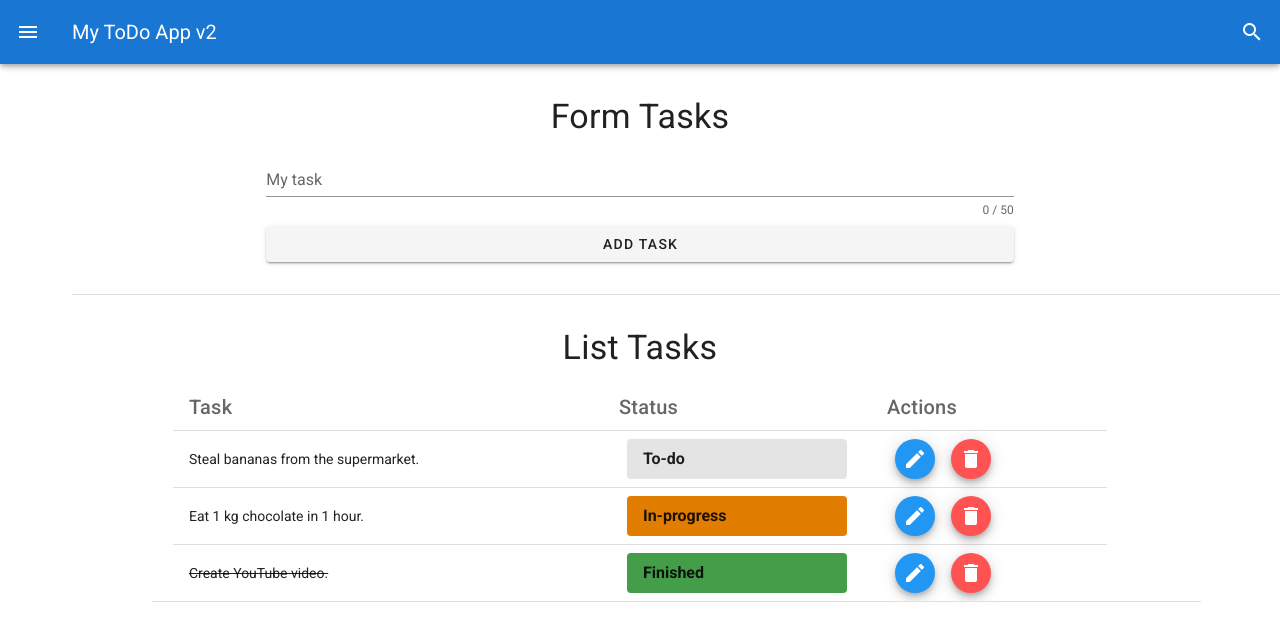
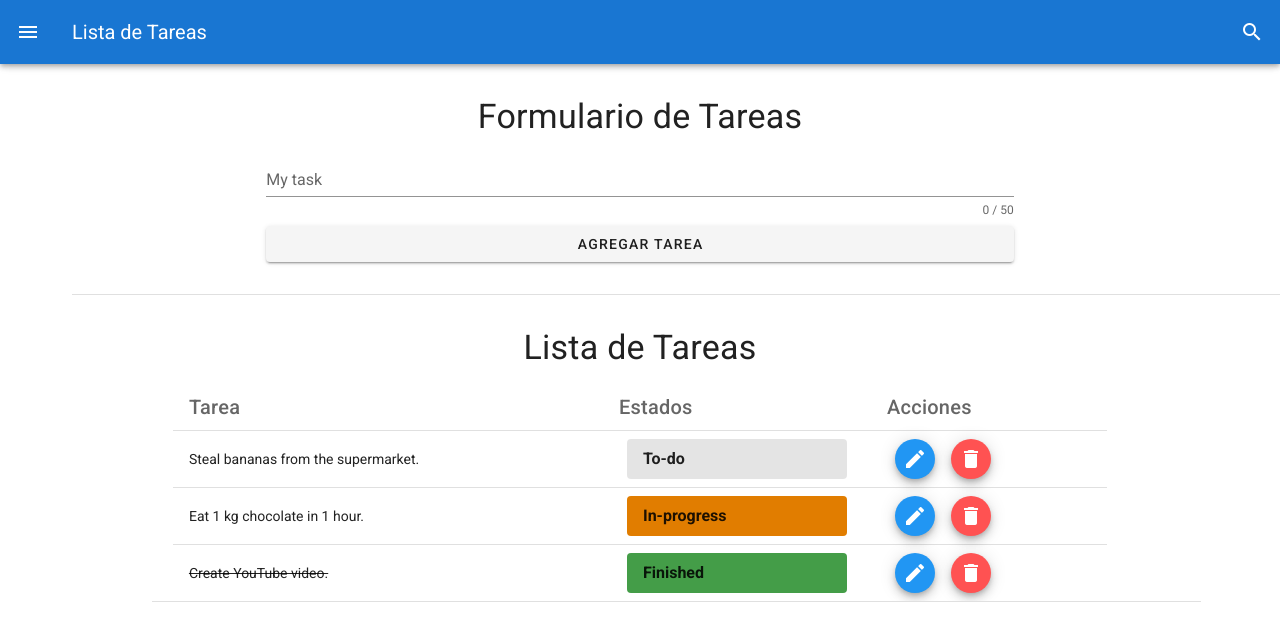
Before and after one commit to Devpaz/todolist-vue, a Vue app: page / in a window 1280 px wide. Shown: the top 640 px of the page. Built offline with nearby package versions, Linux system fonts and the light colour scheme.

Commit message:
add i18n template"

```diff
--- a/package.json
+++ b/package.json
@@ -9,7 +9,9 @@
   "dependencies": {
     "core-js": "^3.8.3",
     "vue": "^2.6.14",
-    "vuetify": "^2.6.0"
+    "vue-i18n": "8",
+    "vuetify": "^2.6.0",
+    "yarn": "^1.22.19"
   },
   "devDependencies": {
     "@vue/cli-plugin-babel": "~5.0.0",
--- a/src/App.vue
+++ b/src/App.vue
@@ -7,7 +7,7 @@
     </v-navigation-drawer>
       <v-app-bar app color="primary" dark>
         <v-app-bar-nav-icon @click="drawer = !drawer"></v-app-bar-nav-icon>
-        <v-toolbar-title>My ToDo App v2</v-toolbar-title>
+        <v-toolbar-title>{{ $vuetify.lang.t('$vuetify.todoApp.title') }}</v-toolbar-title>
         <v-spacer></v-spacer>
         <v-btn icon>
           <v-icon>mdi-magnify</v-icon>
--- a/src/components/TodoApp.vue
+++ b/src/components/TodoApp.vue
@@ -3,7 +3,7 @@
     <v-container class="pa-md-8 mx-lg-auto">
       <v-row no-gutters align="center" justify="center">
         <v-col cols="12" sm="8">
-          <p class="text-h6 text-md-h5 text-lg-h4 text-center">Form Tasks</p>
+          <p class="text-h6 text-md-h5 text-lg-h4 text-center">{{ $vuetify.lang.t('$vuetify.todoApp.formTask') }}</p>
           <v-form
             @submit.prevent
             ref="form"
@@ -15,23 +15,23 @@
               :counter="50"
               label="My task"
             ></v-text-field>
-            <v-btn type="submit" block class="mt-2" @click="submitTask">Add Task</v-btn>
+            <v-btn type="submit" block class="mt-2" @click="submitTask">{{ $vuetify.lang.t('$vuetify.todoApp.addTask') }}</v-btn>
           </v-form>
         </v-col>
       </v-row>
     </v-container>
     <v-divider inset></v-divider>
     <v-container class="pa-md-8 mx-lg-auto">
-       <v-row no-gutters align="center" justify="center">
+      <v-row no-gutters align="center" justify="center">
         <v-col cols="12" sm="10">
-          <p class="text-h6 text-md-h5 text-lg-h4 text-center">List Tasks</p>
+          <p class="text-h6 text-md-h5 text-lg-h4 text-center">{{ $vuetify.lang.t('$vuetify.todoApp.listTasks') }}</p>
           <v-simple-table>
             <template v-slot:default>
               <thead>
                 <tr>
-                  <th class="text-4 text-md-h3 text-lg-h6">Task</th>
-                  <th class="text-4 text-md-h3 text-lg-h6">Status</th>
-                  <th class="text-4 text-md-h3 text-lg-h6">Actions</th>
+                  <th class="text-4 text-md-h3 text-lg-h6">{{ $vuetify.lang.t('$vuetify.todoApp.task') }}</th>
+                  <th class="text-4 text-md-h3 text-lg-h6">{{ $vuetify.lang.t('$vuetify.todoApp.status') }}</th>
+                  <th class="text-4 text-md-h3 text-lg-h6">{{ $vuetify.lang.t('$vuetify.todoApp.actions') }}</th>
                 </tr>
               </thead>
               <tbody>
@@ -96,7 +96,7 @@
 
 <script>
 export default {
-  name: "HelloWorld",
+  name: "TodoApp",
   props: {
     msg: String,
   },
--- a/src/plugins/vuetify.js
+++ b/src/plugins/vuetify.js
@@ -1,7 +1,56 @@
 import Vue from 'vue';
 import Vuetify from 'vuetify/lib/framework';
+import VueI18n from 'vue-i18n'
 
-Vue.use(Vuetify);
+
+Vue.use(Vuetify)
+Vue.use(VueI18n)
+
+const messages = {
+  es: {
+    $vuetify: {
+      todoApp: {
+        title: 'My ToDo App',
+        formTask:'Form Tasks',
+        input: 'My task',
+        addTask: 'Add Task',
+        listTasks: 'List Tasks',
+        task:'Task',
+        status: 'Status',
+        actions: 'Actions',
+        todo:'To-do',
+        inProgress: 'In-progress',
+        finished:'Finished'
+      },
+    },
+  },
+  en: {
+    $vuetify: {
+      todoApp: {
+        title: 'Lista de Tareas',
+        formTask:'Formulario de Tareas',
+        input: 'Mi Tarea',
+        addTask: 'Agregar Tarea',
+        listTasks: 'Lista de Tareas',
+        task:'Tarea',
+        status: 'Estados',
+        actions: 'Acciones',
+        todo:'Por hacer',
+        inProgress: 'En Proceso',
+        finished:'Finalizado'
+      },
+    },
+  },
+}
+
+// Create VueI18n instance with options
+const i18n = new VueI18n({
+  locale: 'en', // set locale
+  messages, // set locale messages
+})
 
 export default new Vuetify({
-});
+  lang: {
+    t: (key, ...params) => i18n.t(key, params),
+  },
+})
```
Also changed, not shown: 2 other files (tests, documents, lock files or other folders).
